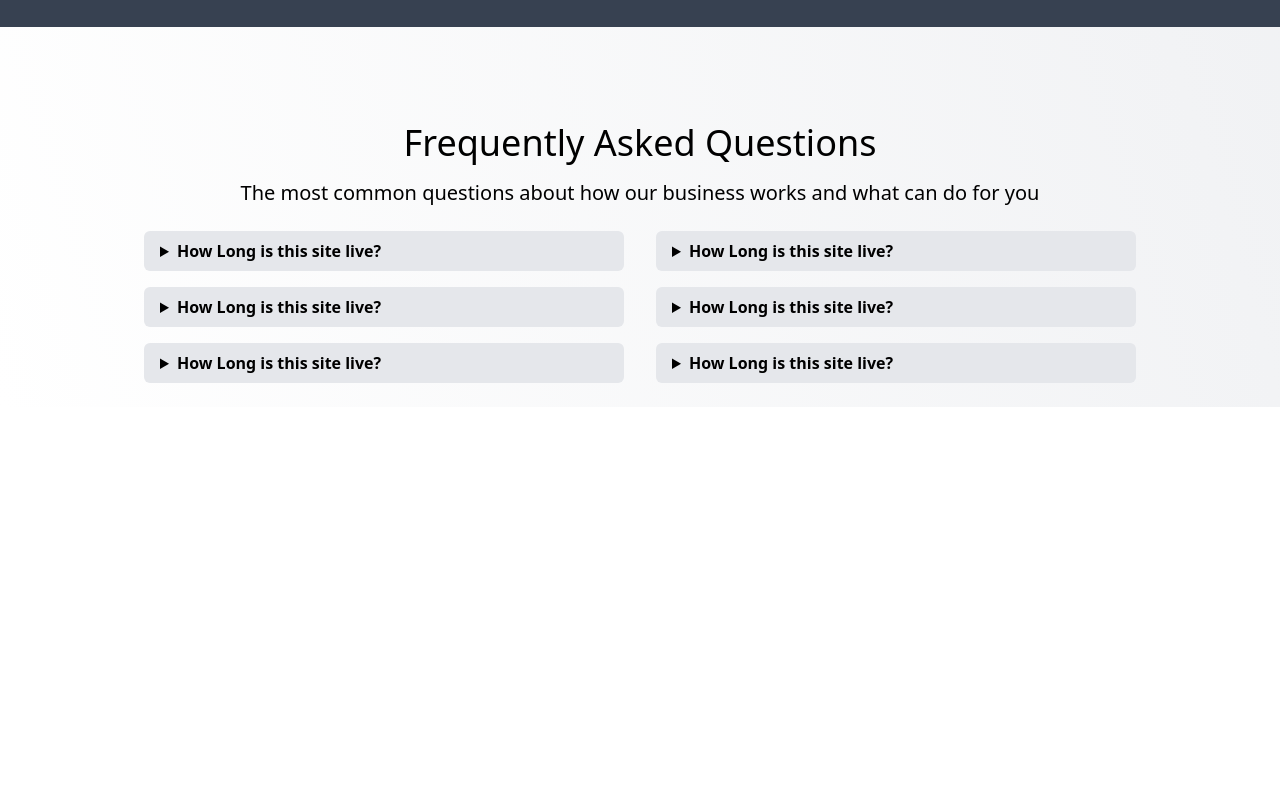
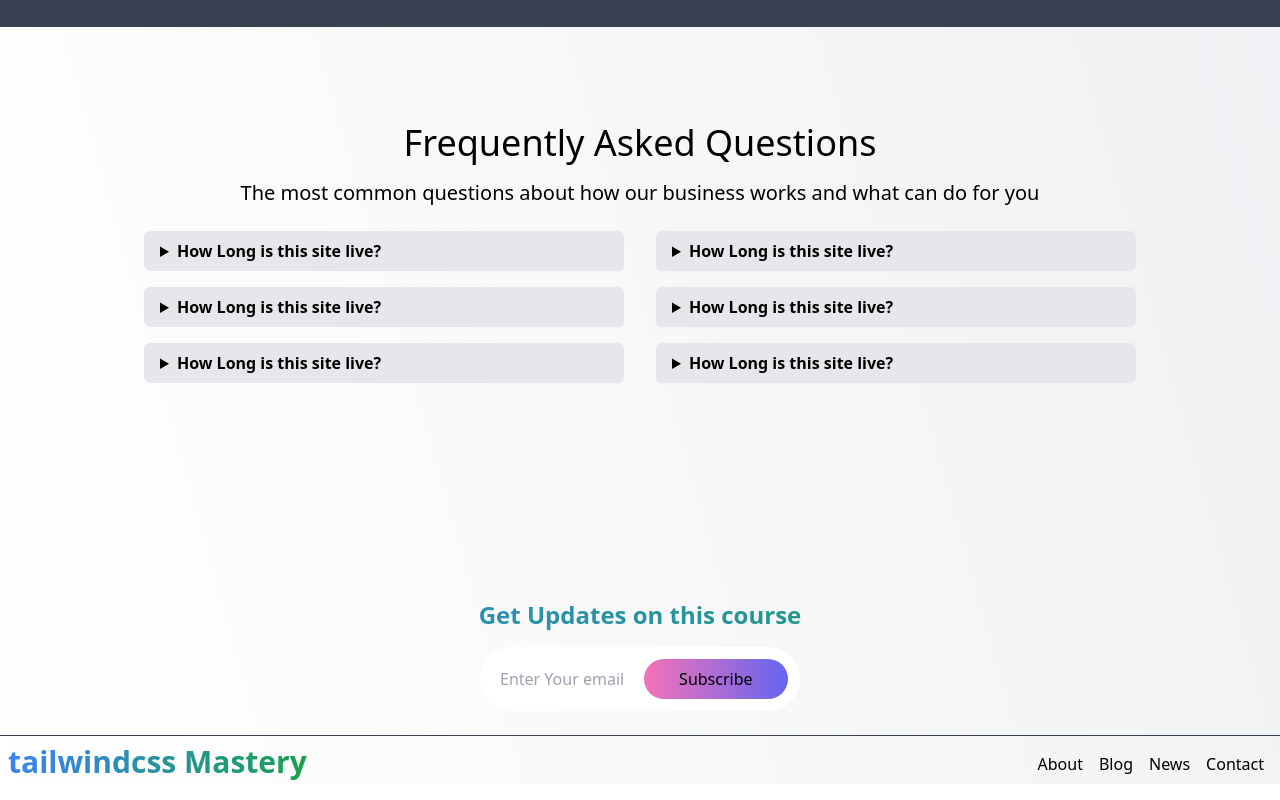
Before and after one commit to sameet11/tailwind_proj, a website built with Vite: page index.html in a window 1280 px wide. Shown: the part 3756-4556 px from the top of the page. Before the commit the page ends 4259 px from the top, so only its background shows below. Built offline with nearby package versions, Linux system fonts and the light colour scheme; what tailwindcss-debug-screens would draw is missing.

Commit message:
newsletter and footer added

```diff
--- a/index.html
+++ b/index.html
@@ -4,6 +4,7 @@
     <meta charset="UTF-8" />
     <link rel="stylesheet" href="index.css">
     <meta name="viewport" content="width=device-width, initial-scale=1.0" />
+    <script defer src="https://cdn.jsdelivr.net/npm/alpinejs@3.x.x/dist/cdn.min.js"></script>
     <title>tailwind-proj</title>
   </head>
   <body class="debug-screens">
@@ -624,5 +625,42 @@
       </div>
     </section>
 
+    <!--newsletter-->
+
+    <section>
+
+
+      <!--main div-->
+      <div class="pt-24">
+
+        <!--header div-->
+        <div class="text-2xl font-bold text-transparent bg-clip-text bg-gradient-to-r from-blue-500 to-green-600 text-center mb-4">
+          <h1>Get Updates on this course</h1>
+        </div>
+
+        <!--input div-->
+        <div class="mx-auto p-3 bg-white rounded-full lg:w-1/4 xl:flex mb-6 w-1/2">
+          <input  class="rounded-full m-2 w-full" type="email" placeholder="Enter Your email">
+          <button class="bg-gradient-to-r from-pink-400 to-indigo-500 hover:bg-gradient-to-rfrom-pink-800to-indigo-900 w-full p-2 rounded-full"><a href="href">Subscribe</a></button>
+        </div>
+
+        <hr class="h-px border-none bg-gray-700 mx-auto">
+
+        <!--footer-->
+        <div class="flex justify-between m-2 mb-4">
+          <div>
+            <h1 class="font-bold  text-2xl sm:text-3xl text-transparent bg-clip-text bg-gradient-to-r from-blue-500 to-green-600">tailwindcss Mastery</h1>
+          </div>
+          <div class="flex">
+            <a href="#" class="m-2">About</a>
+            <a href="#" class="m-2">Blog</a>
+            <a href="#" class="m-2">News</a>
+            <a href="#" class="m-2">Contact</a>
+          </div>
+        </div>
+      </div>
+    </section>
+
+
   </body>
 </html>
```
